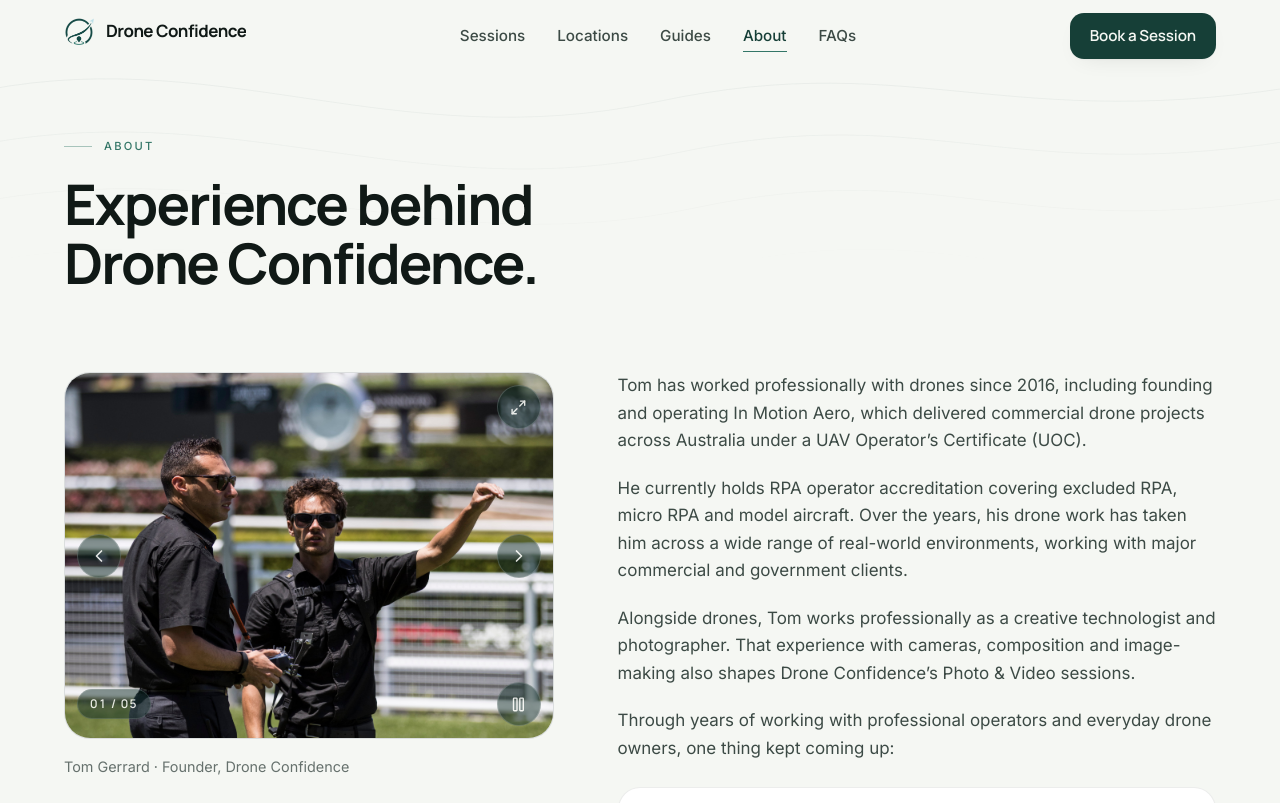
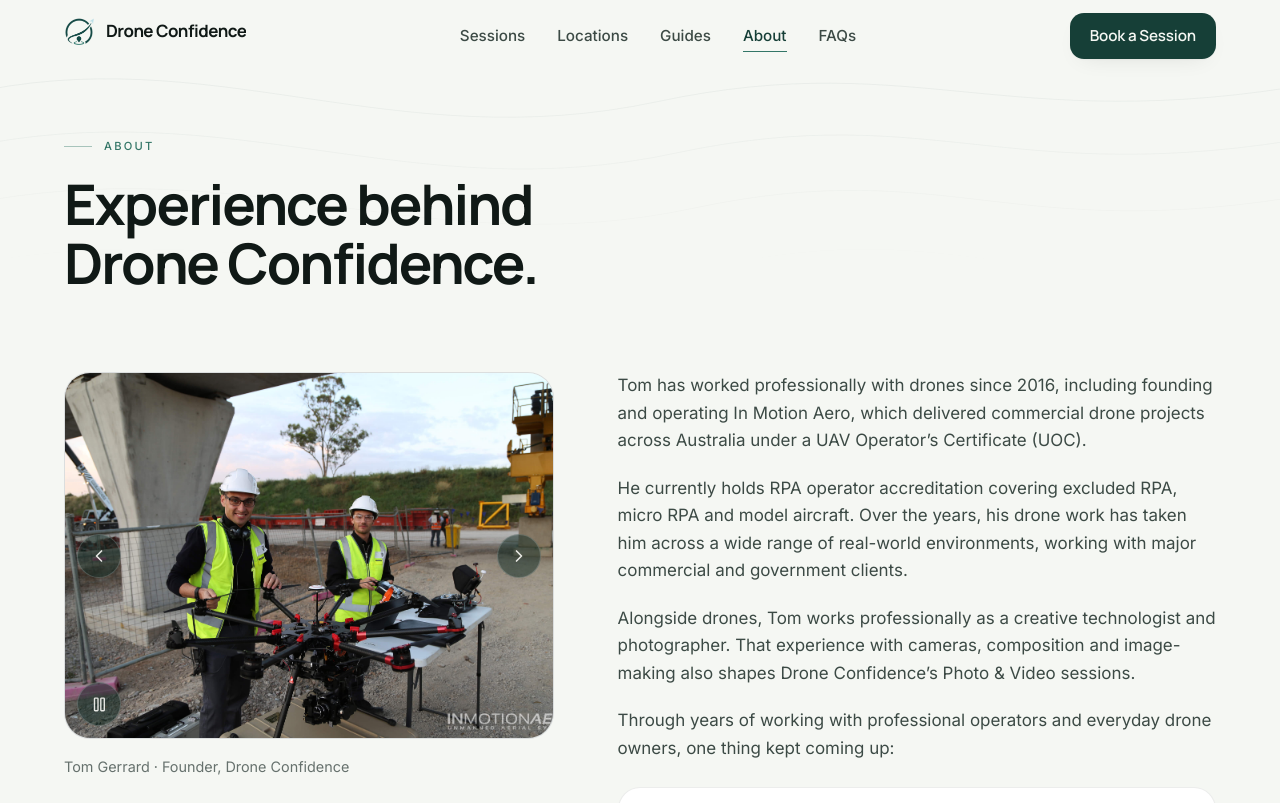
Before and after one commit to dirtyworklabs/droneconfidence, a React (Vite) app: page /about in a window 1280 px wide. Shown: the top 803 px of the page. Built offline with nearby package versions, Linux system fonts and the light colour scheme; no server answers.

Commit message:
Gallery controls update

```diff
--- a/src/components/marketing/AboutGallery.tsx
+++ b/src/components/marketing/AboutGallery.tsx
@@ -1,13 +1,13 @@
 import { useCallback, useEffect, useRef, useState } from 'react'
 import { createPortal } from 'react-dom'
+import { ChevronLeft, ChevronRight, Pause, Play, X } from 'lucide-react'
 import { AnimatePresence, motion, useReducedMotion } from 'motion/react'
-import { ChevronLeft, ChevronRight, Maximize2, Pause, Play, X } from 'lucide-react'
 import { aboutGalleryImages } from '@/content/aboutGallery'
 import { calm } from '@/lib/motion'
 import { cn } from '@/lib/cn'
 
-/** One photograph roughly every six and a half seconds — calm, not restless. */
-const AUTOPLAY_MS = 6500
+/** One photograph roughly every five seconds — calm, not restless. */
+const AUTOPLAY_MS = 5000
 
 const GALLERY_LABEL = 'Drone operations photo gallery'
 
@@ -45,7 +45,7 @@ export const AboutGallery = () => {
   // Only manual moves are announced — a six-second cycle should stay silent.
   const [liveMessage, setLiveMessage] = useState('')
 
-  const expandRef = useRef<HTMLButtonElement>(null)
+  const imageButtonRef = useRef<HTMLButtonElement>(null)
 
   const image = aboutGalleryImages[index]
 
@@ -93,7 +93,7 @@ export const AboutGallery = () => {
 
   const closeLightbox = useCallback(() => {
     setLightboxOpen(false)
-    expandRef.current?.focus({ preventScroll: true })
+    imageButtonRef.current?.focus({ preventScroll: true })
   }, [])
 
   return (
@@ -129,11 +129,11 @@ export const AboutGallery = () => {
           keyboard and screen-reader route, so this adds no duplicate tab stop.
         */}
         <button
+          ref={imageButtonRef}
           type="button"
-          tabIndex={-1}
-          aria-hidden="true"
           onClick={() => setLightboxOpen(true)}
-          className="absolute inset-0 z-10 size-full cursor-zoom-in"
+          aria-label="View photographs full screen"
+          className="absolute inset-0 z-10 size-full cursor-zoom-in rounded-[var(--radius-panel)] focus-visible:outline-2 focus-visible:outline-canvas focus-visible:outline-offset-[-3px]"
         />
 
         <div className="pointer-events-none absolute inset-0 z-20 opacity-90 transition-opacity duration-200 ease-[var(--ease-calm)] group-hover/gallery:opacity-100 group-focus-within/gallery:opacity-100">
@@ -155,27 +155,15 @@ export const AboutGallery = () => {
             <ChevronRight aria-hidden="true" className="size-5" />
           </button>
 
-          <button
-            ref={expandRef}
-            type="button"
-            onClick={() => setLightboxOpen(true)}
-            aria-label="View photographs full screen"
-            className={cn(controlClass, 'pointer-events-auto absolute right-3 top-3')}
-          >
-            <Maximize2 aria-hidden="true" className="size-[1.05rem]" />
-          </button>
-
-          <div className="absolute inset-x-3 bottom-3 flex items-center justify-between gap-3">
-            <span className={chipClass} aria-hidden="true">
-              {counter(index)}
-            </span>
-
                     {reduced ? null : (
             <button
               type="button"
               onClick={() => setUserPaused((paused) => !paused)}
               aria-label={userPaused ? 'Play the photo gallery' : 'Pause the photo gallery'}
-                className={cn(controlClass, 'pointer-events-auto')}
+              className={cn(
+                controlClass,
+                'pointer-events-auto absolute bottom-3 left-3',
+              )}
             >
               {userPaused ? (
                 <Play aria-hidden="true" className="size-[1.05rem]" />
@@ -184,7 +172,6 @@ export const AboutGallery = () => {
               )}
             </button>
           )}
-          </div>
         </div>
       </div>
 
```
Lines whose indentation alone changed are shown as unchanged.
